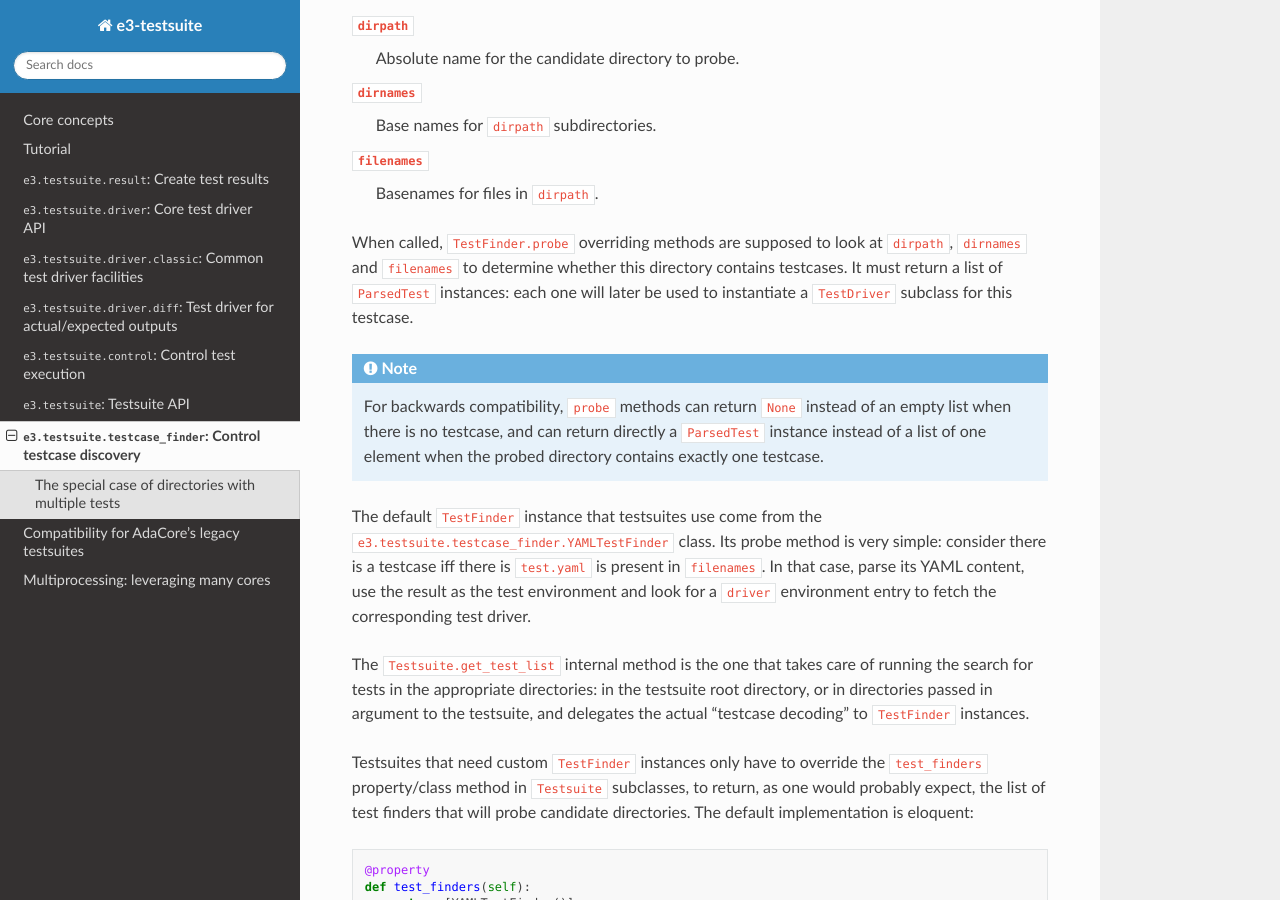
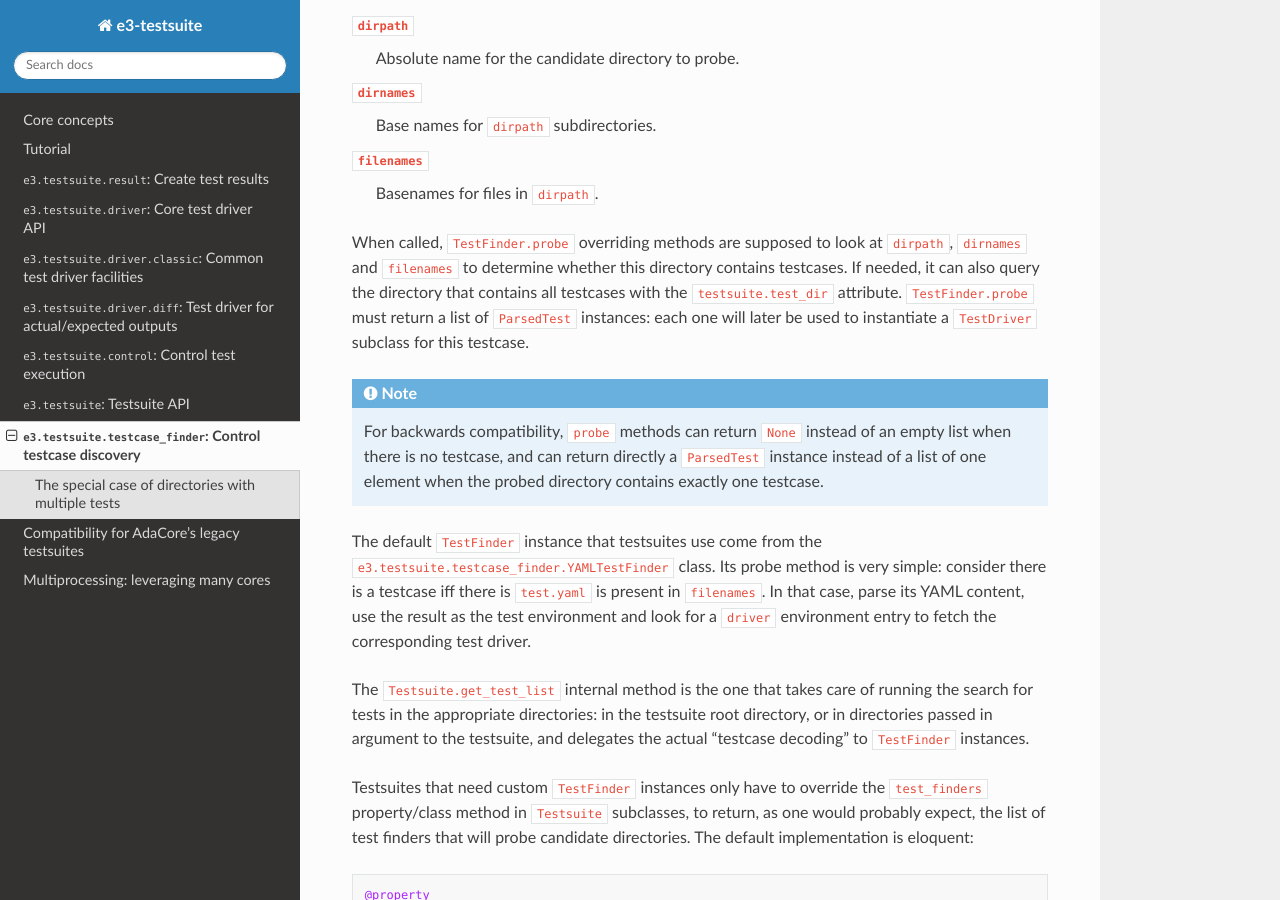
Before and after one commit to AdaCore/e3-testsuite, a Sphinx documentation site: the page built from doc/api_testcase_finder.rst, in a window 1280 px wide and 900 px high, scrolled down 993 px. Built offline with Sphinx 7.4.7 and the Read the Docs theme 2.0.0, drawn with Linux system fonts in a browser that asks for light colours.

Commit message:
Enhance documentation for TestsuiteCore.root_dir/.test_dir

```diff
--- a/doc/api_testcase_finder.rst
+++ b/doc/api_testcase_finder.rst
@@ -53,8 +53,10 @@ be a testcase. The semantics for ``probe`` arguments are:
 
 When called, ``TestFinder.probe`` overriding methods are supposed to look at
 ``dirpath``, ``dirnames`` and ``filenames`` to determine whether this directory
-contains testcases. It must return a list of ``ParsedTest`` instances: each one
-will later be used to instantiate a ``TestDriver`` subclass for this testcase.
+contains testcases. If needed, it can also query the directory that contains
+all testcases with the ``testsuite.test_dir`` attribute. ``TestFinder.probe``
+must return a list of ``ParsedTest`` instances: each one will later be used to
+instantiate a ``TestDriver`` subclass for this testcase.
 
 .. note::
 
```
Also changed, not shown: 1 other file.
